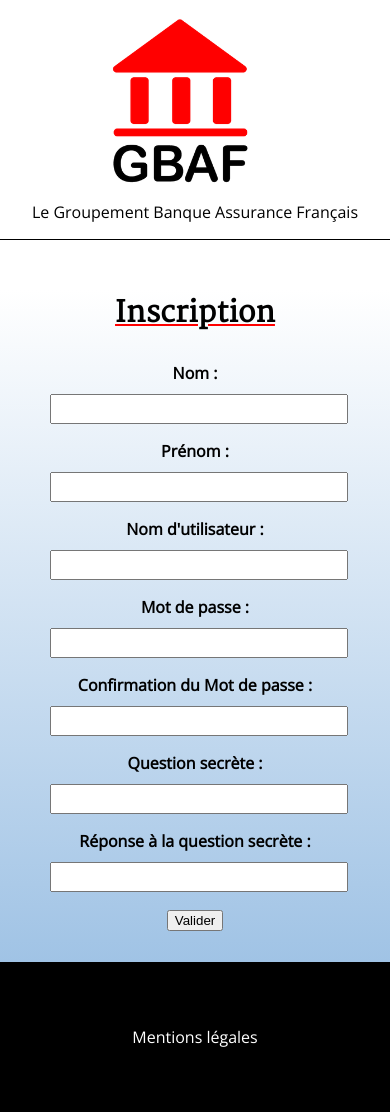
After one commit to benoitmartins/GBAF, a PHP site: template view/intranet/register.php in a window 390 px wide. The commit adds this page. Run offline with PHP 8.4, Linux system fonts and the light colour scheme; the template is opened without the code that fills it, so the values that code supplies are empty; the visitor is signed in with stand-in values (Sample User, id 1); some libraries are stand-ins or nearby versions.

Commit message:
mise à jour

```diff
--- a/public/css/style.css
+++ b/public/css/style.css
@@ -35,18 +35,31 @@
     text-decoration: none;
     color: #FF0000;
 }
-@media screen and (max-device-width: 1020px) {
-    header {
+
+@media all and (max-width: 750px) {
+
+    #header {
         flex-direction: column;
         align-items: center;
         height: 120px;
+        border-style: none;
     }
-    header #logo {
-        text-align: center;
-        height: 70px;
+    #logo {
+    justify-content: center;
+    margin-right: 30px;
     }
     #user {
         margin: 0;
+        border-bottom: solid black 1px;
+    }
+    #account {
+        margin-top: 100px;
+    }
+    #presentation {
+        margin-top: 100px;
+    }
+    #presentation_acteur {
+        margin-top: 100px;
     }
 }
 /* index home */
@@ -151,7 +164,7 @@ li {
 .button:hover {
     opacity: 0.8;
 }
-@media screen and (min-width: 1020px) {
+@media all and (min-width: 1020px) {
     #presentation .presentationListActeurs {
         justify-content: center;
     }
@@ -159,7 +172,7 @@ li {
         margin: 20px;
     }
 }
-@media screen and (max-width: 1020px) {
+@media all and (max-width: 1020px) {
     .acteur {
         flex-direction: column;
     }
@@ -174,7 +187,7 @@ li {
         color: #fff;
     }
 }
-@media screen and (max-device-width: 600px) {
+@media all and (max-width: 600px) {
     .acteur {
         padding: 20px 50px 20px 50px;
         width: 80%;
--- /dev/null
+++ b/view/intranet/register.php
@@ -0,0 +1,38 @@
+<?php $pageTitle = 'Inscription sur le site GBAF'; ?>
+<?php $header = 'noconnect'; ?>
+
+<?php ob_start(); ?>
+<main>
+    <section class="form">
+        <h1>Inscription</h1>
+        <form method="post" novalidate>
+            <input type="hidden" name="register_form" value="register" />
+
+            <p><label for="lastname">Nom : </label><input type="text" name="lastname" id="lastname" value="<?= isset($_POST['lastname']) ? $_POST['lastname'] : '' ?>" required /></p>
+            <p class="error"><?= isset($errorsMsg['lastname']) ? $errorsMsg['lastname'] : '' ?></p>
+
+            <p><label for="firstname">Prénom : </label><input type="text" name="firstname" id="firstname" value="<?= isset($_POST['firstname']) ? $_POST['firstname'] : '' ?>"required /></p>
+            <p class="error"><?= isset($errorsMsg['firstname']) ? $errorsMsg['firstname'] : '' ?></p>
+
+            <p><label for="username">Nom d'utilisateur : </label><input type="text" name="username" id="username" value="<?= isset($_POST['username']) ? $_POST['username'] : '' ?>" required /></p>
+            <p class="error"><?= isset($errorsMsg['username']) ? $errorsMsg['username'] : '' ?></p>
+
+            <p><label for="pass">Mot de passe :</label><input type="password" name="pass" id="pass" required /></p>
+            <p class="error"><?= isset($errorsMsg['pass']) ? $errorsMsg['pass'] : '' ?></p>
+
+            <p><label for="checkpass">Confirmation du Mot de passe :</label><input type="password" name="checkpass" id="checkpass" required /></p>
+            <p class="error"><?= isset($errorsMsg['diffPass']) ? $errorsMsg['diffPass'] : '' ?></p>
+
+            <p><label for="question">Question secrète : </label><input type="text" name="question" id="question" value="<?= isset($_POST['question']) ? $_POST['question'] : '' ?>" required /></p>
+            <p class="error"><?= isset($errorsMsg['question']) ? $errorsMsg['question'] : '' ?></p>
+
+            <p><label for="answer">Réponse à la question secrète : </label><input type="text" name="answer" id="answer" value="<?= isset($_POST['answer']) ? $_POST['answer'] : '' ?>" required /></p>
+            <p class="error"><?= isset($errorsMsg['answer']) ? $errorsMsg['answer'] : '' ?></p>
+
+            <p><input type="submit" value="Valider" /></p>
+        </form>
+    </section>
+</main>
+<?php $pageContent = ob_get_clean(); ?>
+
+<?php require('view/intranet/template.php'); ?>
```
Also changed, not shown: view/intranet/forgetpass.php (+12 -4 lines).
